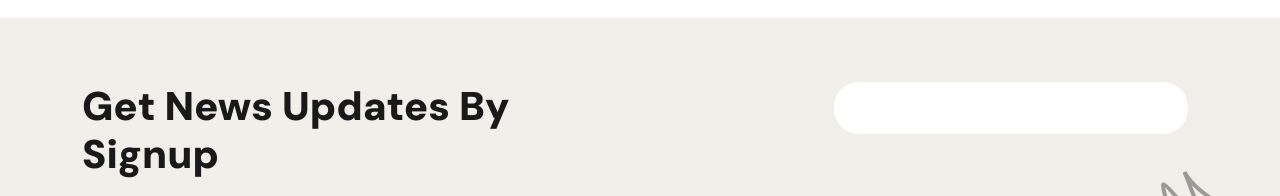
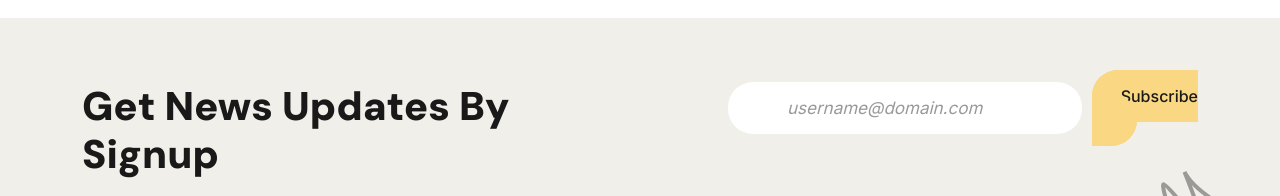
Before and after one commit to Janee4/react-crito, a React (Create React App) app: page /news in a window 1280 px wide. Shown: the part 2367-2563 px from the top of the page. Built offline with nearby package versions, Linux system fonts and the light colour scheme; some icons are missing.

Commit message:
section over black nav klar

```diff
--- a/src/components/NewsComponents/NewsBody.js
+++ b/src/components/NewsComponents/NewsBody.js
@@ -56,7 +56,7 @@ const NewsBody = () => {
     <img src={blackM} alt="a black detail that is shaped as the letter M"/>
   </div>
   <div className="container">
-    <OverblacknavSectionNews title="Get News Updates By Signup" placeholderText="" btn="" btnText=""/>
+    <OverblacknavSectionNews title="Get News Updates By Signup" placeholderText="username@domain.com" btn="btn-subscribe" btnText="Subscribe"/>
   </div>
 </section>
 
```
